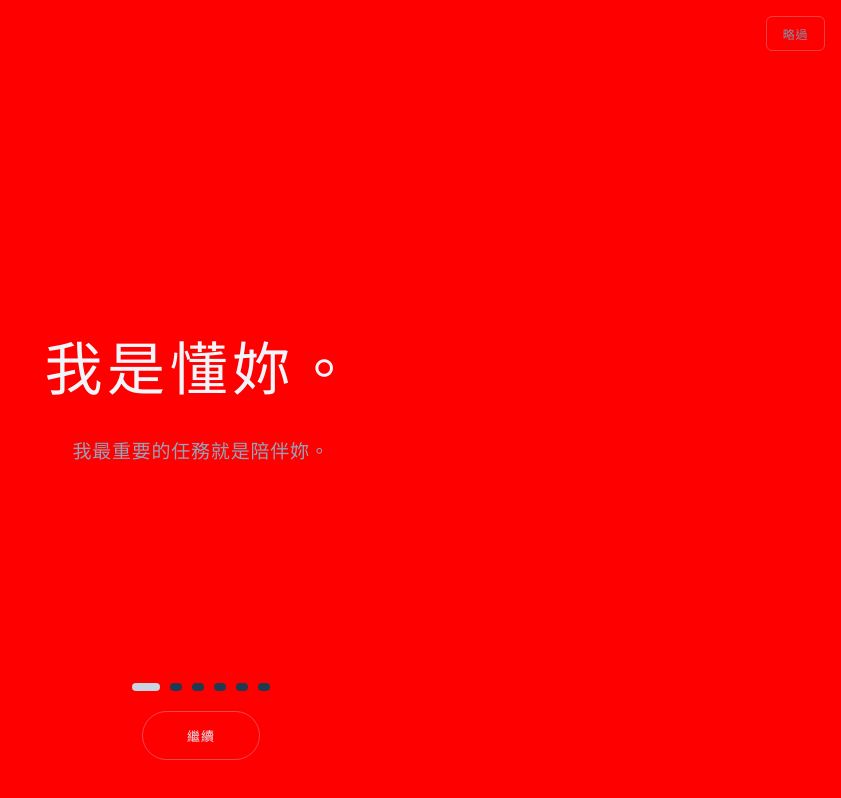
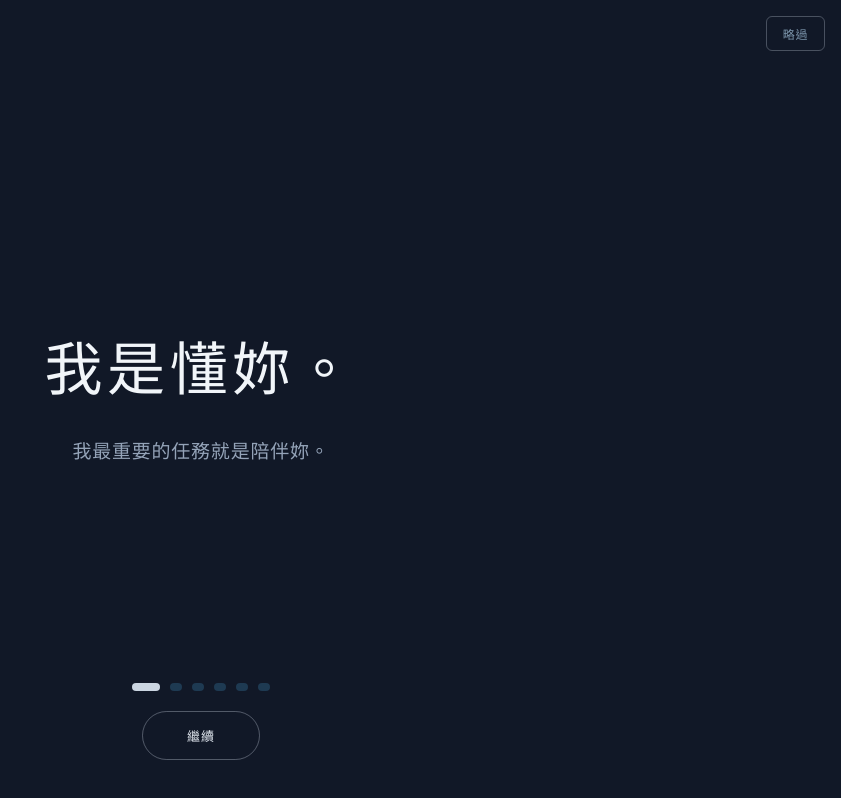
Before and after one commit to qy002239-hue/dongni-web, a React (Vite) app: page / in a window 1280 px wide. Both pictures are taken after a click on the button "我理解，進入空間". Shown: the whole page, without its empty margins (439-1280 px from the left). Built offline with nearby package versions, Linux system fonts and the light colour scheme.

Commit message:
Update Onboarding.jsx

```diff
--- a/src/Onboarding.jsx
+++ b/src/Onboarding.jsx
@@ -52,7 +52,7 @@ export default function Onboarding({ onDone }) {
         overflow: "hidden", userSelect: "none", textAlign: "center",
         display: "flex", flexDirection: "column", justifyContent: "center",
         backgroundImage: "none",
-        background: "red",
+        background: "#111827",
         backgroundSize: "cover",
       }}
       onMouseDown={handlePointerDown} onMouseUp={handlePointerUp}
```
